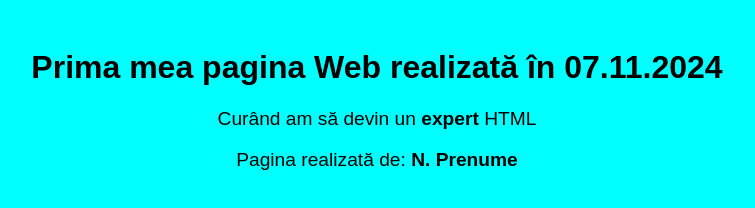
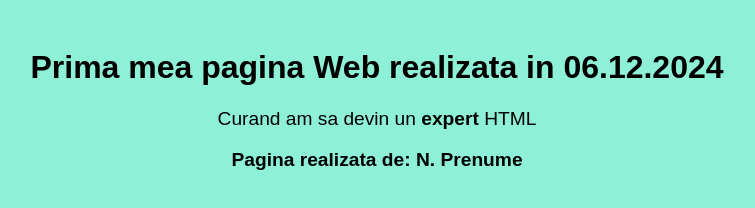
Before and after one commit to savu127/savu127, a plain HTML site: page page1.html in a window 1280 px wide. Shown: the whole page, without its empty margins (263-1018 px from the left). Drawn offline with Linux system fonts and the light colour scheme.

Commit message:
Update page1.html

```diff
--- a/page1.html
+++ b/page1.html
@@ -3,30 +3,29 @@
 <head>
     <meta charset="UTF-8">
     <meta name="viewport" content="width=device-width, initial-scale=1.0">
-    <title>Prima mea pagina Web</title>
+    <title>Pagina 1</title>
     <style>
         body {
-            background-color: aqua;
+            background-color: #8EF0D6; /* Light teal color */
             font-family: Arial, sans-serif;
+            color: black;
             text-align: center;
             padding: 20px;
         }
         h1 {
-            font-size: 2em;
-            color: black;
+            font-size: 2rem;
         }
         p {
-            font-size: 1.2em;
+            font-size: 1.2rem;
         }
-        .highlight {
+        .author {
             font-weight: bold;
-            color: black;
         }
     </style>
 </head>
 <body>
-    <h1>Prima mea pagina Web realizată în 07.11.2024</h1>
-    <p>Curând am să devin un <span class="highlight">expert</span> HTML</p>
-    <p>Pagina realizată de: <span class="highlight">N. Prenume</span></p>
+    <h1>Prima mea pagina Web realizata in 06.12.2024</h1>
+    <p>Curand am sa devin un <span style="font-weight: bold;">expert</span> HTML</p>
+    <p class="author">Pagina realizata de: <span>N. Prenume</span></p>
 </body>
 </html>
```
